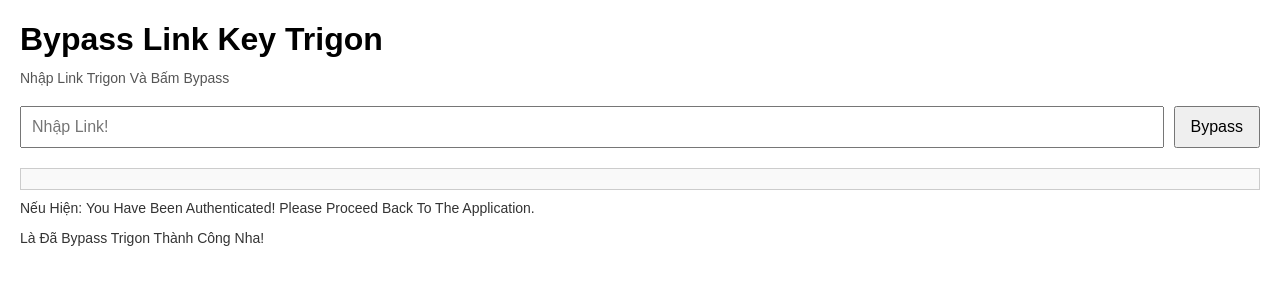
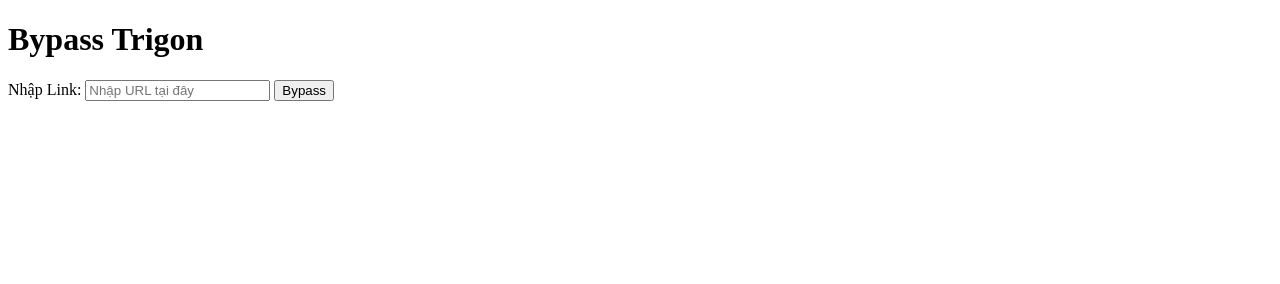
Before and after one commit to TurboLite/turbolite.github.io, a plain HTML site: page index.html in a window 1280 px wide. Drawn offline with Linux system fonts and the light colour scheme.

Commit message:
Add files via upload

```diff
--- a/index.html
+++ b/index.html
@@ -3,83 +3,24 @@
 <head>
     <meta charset="UTF-8">
     <meta name="viewport" content="width=device-width, initial-scale=1.0">
-    <title>API Bypass</title>
-    <style>
-        body {
-            font-family: Arial, sans-serif;
-            margin: 20px;
+    <title>API URL Executor</title>
+    <script>
+        function openApiUrl() {
+            const userInput = document.getElementById('urlInput').value;
+            if (!userInput) {
+                alert('Vui lòng nhập URL!');
+                return;
+            }
+
+            const apiUrl = `http://fi4.bot-hosting.net:22869/executor?url=${encodeURIComponent(userInput)}`;
+            window.open(apiUrl, '_blank');
         }
-        .form-container {
-            display: flex;
-            align-items: center;
-            gap: 10px;
-            margin-bottom: 20px;
-        }
-        input[type="text"] {
-            flex: 1;
-            padding: 10px;
-            font-size: 16px;
-        }
-        button {
-            padding: 10px 15px;
-            font-size: 16px;
-            cursor: pointer;
-        }
-        .output {
-            margin-top: 20px;
-            padding: 10px;
-            border: 1px solid #ccc;
-            background-color: #f9f9f9;
-            white-space: pre-wrap; /* Allow text to wrap properly */
-        }
-        .subtitle {
-            font-size: 14px;
-            color: #555;
-            margin-top: -10px;
-            margin-bottom: 20px;
-        }
-        .footer-text {
-            margin-top: 10px;
-            font-size: 14px;
-            color: #333;
-        }
-    </style>
+    </script>
 </head>
 <body>
-    <h1>Bypass Link Key Trigon</h1>
-    <p class="subtitle">Nhập Link Trigon Và Bấm Bypass</p>
-    <form id="apiForm" class="form-container">
-        <input type="text" id="urlInput" name="url" placeholder="Nhập Link!" required>
-        <button type="submit">Bypass</button>
-    </form>
-    <div class="output" id="output"></div>
-    <p class="footer-text">Nếu Hiện: You Have Been Authenticated! Please Proceed Back To The Application.</p>
-    <p class="footer-text">Là Đã Bypass Trigon Thành Công Nha!</p>
-    <script>
-        document.getElementById('apiForm').addEventListener('submit', async (event) => {
-            event.preventDefault(); // Prevent the form from submitting normally
-
-            const url = document.getElementById('urlInput').value;
-            const outputDiv = document.getElementById('output');
-            outputDiv.textContent = "Đang Bypass ...";
-
-            try {
-                // Make a request to the API
-                const response = await fetch(`https://triple.kys.gay/api/bypass?apikey=TPL_0HB927Hsk&url=${encodeURIComponent(url)}`);
-                if (!response.ok) {
-                    throw new Error(`API Error: ${response.statusText}`);
-                }
-
-                const data = await response.json();
-                if (data.key) {
-                    outputDiv.textContent = `Key: ${data.key}`;
-                } else {
-                    outputDiv.textContent = "Key not found in response.";
-                }
-            } catch (error) {
-                outputDiv.textContent = `Error: ${error.message}`;
-            }
-        });
-    </script>
+    <h1>Bypass Trigon</h1>
+    <label for="urlInput">Nhập Link:</label>
+    <input type="text" id="urlInput" placeholder="Nhập URL tại đây" />
+    <button onclick="openApiUrl()">Bypass</button>
 </body>
 </html>
```
